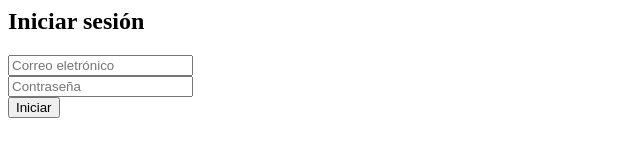
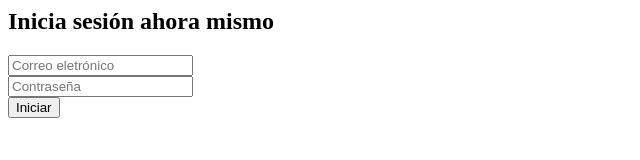
Before and after one commit to elliotcerda/EnviaFacil, a plain HTML site: page app/inicio-sesion/inicio-sesion.component.html in a window 1280 px wide. Shown: the whole page, without its empty margins (0-640 px from the left). Drawn offline with Linux system fonts and the light colour scheme.

Commit message:
Fixex @sdfsf

```diff
--- a/app/inicio-sesion/inicio-sesion.component.html
+++ b/app/inicio-sesion/inicio-sesion.component.html
@@ -4,7 +4,8 @@
 	    <h2 class="ui teal image header">
 	      <!-- <img src="assets/images/logo.png" class="image"> -->
 	      <div class="content">
-	        Iniciar sesión
+	        Inicia sesión
+	        ahora mismo
 	      </div>
 	    </h2>
 	    <form class="ui large form" #userlogin="ngForm" (ngSubmit)="onClickSubmit(userlogin.value)">
```
